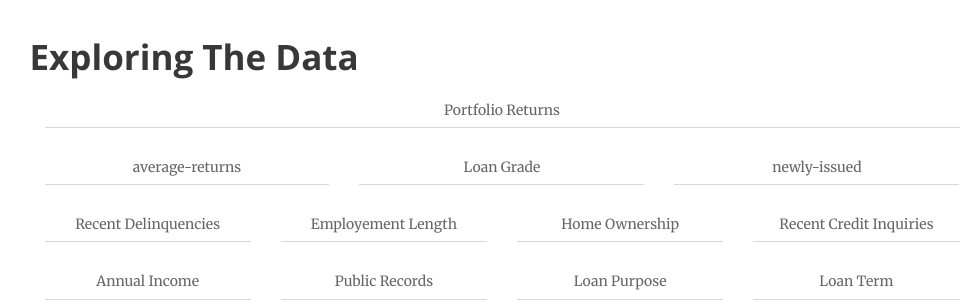
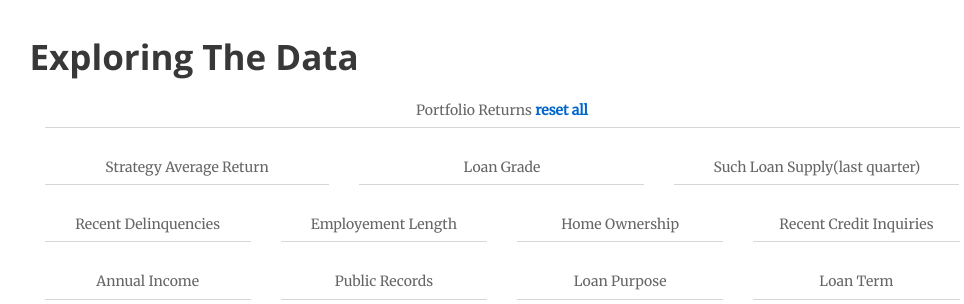
Before and after one commit to migloo/LC_dataviz, a Flask app: template templates/index.html in a window 1280 px wide. Shown: the part 1561-1865 px from the top of the page, without its empty margins (138-1102 px from the left). Run offline with Flask 2, Linux system fonts and the light colour scheme; the template is opened without the code that fills it, so the values that code supplies are empty; some libraries are stand-ins or nearby versions.

Commit message:
cosmetic fixes

```diff
--- a/static/js/graphs.js
+++ b/static/js/graphs.js
@@ -116,21 +116,23 @@ function makeGraphs(error, data) {
 
 
     //Charts
-	var score_delinq_2yrs_chart = dc.pieChart("#delinq-2yrs-chart");
-	var score_emp_length_chart = dc.pieChart("#emp-length-chart");
-	var score_home_ownership_chart = dc.pieChart("#home-ownership-chart");
-	var score_inq_last_6mths_chart = dc.pieChart("#inq-last-6mths-chart");
-	var score_annual_inc_chart = dc.pieChart("#annual-inc-chart");
-	var score_pub_rec_chart = dc.pieChart("#pub-rec-chart");
-	var score_purpose_chart	= dc.pieChart("#purpose-chart");
-	var score_term_chart = dc.pieChart("#term-chart");
-	var score_int_rate_chart = dc.pieChart("#int-rate-chart");
+	 score_delinq_2yrs_chart = dc.pieChart("#delinq-2yrs-chart");
+	 score_emp_length_chart = dc.pieChart("#emp-length-chart");
+	 score_home_ownership_chart = dc.pieChart("#home-ownership-chart");
+	 score_inq_last_6mths_chart = dc.pieChart("#inq-last-6mths-chart");
+	 score_annual_inc_chart = dc.pieChart("#annual-inc-chart");
+	 score_pub_rec_chart = dc.pieChart("#pub-rec-chart");
+	 score_purpose_chart	= dc.pieChart("#purpose-chart");
+	 score_term_chart = dc.pieChart("#term-chart");
+	 score_int_rate_chart = dc.pieChart("#int-rate-chart");
 
 	var returns_chart = dc.lineChart("#returns-chart");
 	// var notionals_chart = dc.lineChart("#notionals-chart");
 	var average_returns_number = dc.numberDisplay("#average-returns");
 	var newly_issued_number = dc.numberDisplay("#newly-issued");
 
+pie_label = {"RENT":"rent","OWN": "own","1.0DEQ":"some","0.0DEQ": "none",">2 years":">2 yr","<2 years": "<2 yr",
+"0ENQ":"none","1OR2ENQ": "1, 2", "2+ENQ":"3+","0.0PUB":"none","1.0PUB":"some", "D":"debt", "C":"credit", "H":"home", "O":"other"};
 
 	score_delinq_2yrs_chart
 		.width(130)
@@ -139,6 +141,7 @@ function makeGraphs(error, data) {
 		.group(score_delinq_2yrs_group)
 		.radius(60)
 		.innerRadius(30)
+		.label(function(p){return pie_label[p.data.key];})
 		.transitionDuration(500);
 
 	score_emp_length_chart
@@ -148,6 +151,7 @@ function makeGraphs(error, data) {
 		.group(score_emp_length_group)
 		.radius(60)
 		.innerRadius(30)
+		.label(function(p){return pie_label[p.data.key];})
 		.transitionDuration(500);
 
 	score_home_ownership_chart
@@ -157,7 +161,8 @@ function makeGraphs(error, data) {
 		.group(score_home_ownership_group)
 		.radius(60)
 		.innerRadius(30)
-		.transitionDuration(500);
+		.label(function(p){return pie_label[p.data.key];})
+		.transitionDuration(500)
 
 	score_inq_last_6mths_chart
 		.width(130)
@@ -166,7 +171,8 @@ function makeGraphs(error, data) {
 		.group(score_inq_last_6mths_group)
 		.radius(60)
 		.innerRadius(30)
-		.transitionDuration(500);
+		.label(function(p){return pie_label[p.data.key];})
+		.transitionDuration(500)
 
 	score_annual_inc_chart
 		.width(130)
@@ -184,6 +190,7 @@ function makeGraphs(error, data) {
 		.group(score_pub_rec_group)
 		.radius(60)
 		.innerRadius(30)
+		.label(function(p){return pie_label[p.data.key];})
 		.transitionDuration(500);
 
 	score_purpose_chart
@@ -193,6 +200,7 @@ function makeGraphs(error, data) {
 		.group(score_purpose_group)
 		.radius(60)
 		.innerRadius(30)
+		.label(function(p){return pie_label[p.data.key];})
 		.transitionDuration(500);
 
 	score_term_chart
@@ -205,6 +213,8 @@ function makeGraphs(error, data) {
 		.transitionDuration(500);
 
 	score_int_rate_chart
+		// .turnOnControls(true)
+		// .controlsUseVisibility(false)
 		.dimension(score_int_rate_dim)
 		.group(score_int_rate_group)
 		.width(130)
@@ -217,12 +227,13 @@ function makeGraphs(error, data) {
 		.renderArea(true)
         .width(800)
         .height(200)
-        // .brushOn(true)
+        .brushOn(false)
 		.dimension(month_dim)
 		.group(returns_group)
 		.valueAccessor(function (p) {return p.value.returns;})
 		.x(d3.time.scale().domain([new Date(2008, 0, 1), new Date(2015, 5, 30)]))
-		.y(d3.scale.linear().domain([-0.02, 0.15]));
+		.y(d3.scale.linear().domain([-0.02, 0.15]))
+		.yAxis().tickFormat(d3.format(".0%"));
 
   //   notionals_chart
 		// .renderArea(true)
@@ -246,3 +257,16 @@ function makeGraphs(error, data) {
 
     dc.renderAll();
 };
+
+function reset_filters(){
+	score_delinq_2yrs_chart.filterAll();
+	score_emp_length_chart.filterAll();
+	score_home_ownership_chart.filterAll();
+	score_inq_last_6mths_chart.filterAll();
+	score_annual_inc_chart.filterAll();
+	score_pub_rec_chart.filterAll();
+	score_purpose_chart.filterAll();
+	score_term_chart.filterAll();
+	score_int_rate_chart.filterAll();
+	dc.redrawAll();
+};
--- a/templates/index.html
+++ b/templates/index.html
@@ -3,11 +3,8 @@
 	<head>
 		<title>Lending Club Dataviz</title>
 		<meta charset="utf-8">
-		<!-- <meta name="description" content="Key Lime Responsive HTML5/CSS3 Template from angelostudio.net"> -->
-		<!-- <meta name="author" content="ANGELOSTUDIO.NET"> -->
 		<meta name="viewport" content="width=device-width, minimum-scale=1.0, maximum-scale=1.0, user-scalable=no">
 		<link href="http://fonts.googleapis.com/css?family=Open+Sans:400,300,700|Merriweather:400,400italic,700italic" rel="stylesheet" type="text/css">
-		<!-- <link rel="stylesheet" href="css/bootstrap.min.css"> -->
 
 		<link rel="stylesheet" href="./static/lib/css/bootstrap.min.css">
 		<link rel="stylesheet" href="./static/lib/css/keen-dashboards.css">
@@ -16,12 +13,6 @@
 		<link rel="stylesheet" href="./static/lib/css/animate.min.css">
 		<link rel="stylesheet" href="./static/css/style.css">
 		<link rel="stylesheet" href="./static/css/custom.css">
-
-<!-- 		<link rel="stylesheet" href="./static/lib/css/bootstrap.min.css">
-		<link rel="stylesheet" href="./static/lib/css/keen-dashboards.css">
-		<link rel="stylesheet" href="./static/lib/css/dc.css">
-		<link rel="stylesheet" href="./static/lib/css/custom.css"> -->
-
 
 		<link rel="shortcut icon" href="img/ico/32.png" sizes="32x32" type="image/png"/>
 		<link rel="apple-touch-icon-precomposed" href="img/ico/60.png" type="image/png"/>
@@ -39,13 +30,13 @@
 			<div id="main-nav" class="">
 				<div class="container">
 					<div class="nav-header">
-							<a class="nav-brand" href="index.html">100m deep</a>
+							<a class="nav-brand" href="">100m deep</a>
 						</div>
 				</div>
 			</div>
 
 			<section id="hero" class="light-typo">
-				<div id="cover-image" class="image-bg2 animated fadeIn"></div>
+				<div id="cover-image" class="image-bg2 fadeIn"></div>
 				<div class="container welcome-content">
 					<div class="middle-text">
 						<h1>A dive into Lending Club data</h1>
@@ -90,6 +81,7 @@
 							        <div class="chart-wrapper">
 							          <div class="chart-title">
 							            Portfolio Returns
+							            <a class="reset" href="javascript:reset_filters();" style="display: true;">reset all</a>
 							          </div>
 							          <div class="chart-stage">
 							            <div id="returns-chart"></div>
@@ -102,7 +94,7 @@
 							      <div class="col-sm-4">
 							        <div class="chart-wrapper">
 							          <div class="chart-title">
-							            average-returns
+							            Strategy Average Return
 							          </div>
 							          <div class="chart-stage">
 							            <div id="average-returns"></div>
@@ -121,12 +113,10 @@
 							        </div>
 							      </div>
 
-
-
 							      <div class="col-sm-4">
 							        <div class="chart-wrapper">
 							          <div class="chart-title">
-							            newly-issued
+							          	Such Loan Supply(last quarter)
 							          </div>
 							          <div class="chart-stage">
 							            <div id="newly-issued"></div>
```
